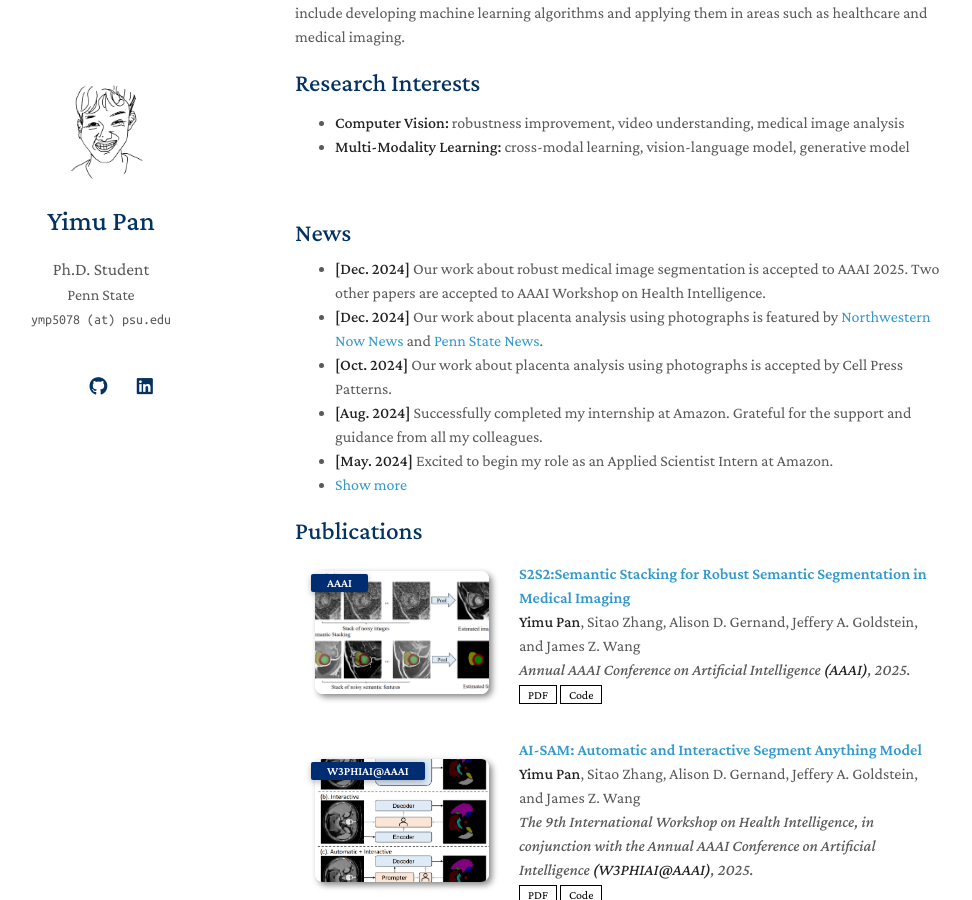
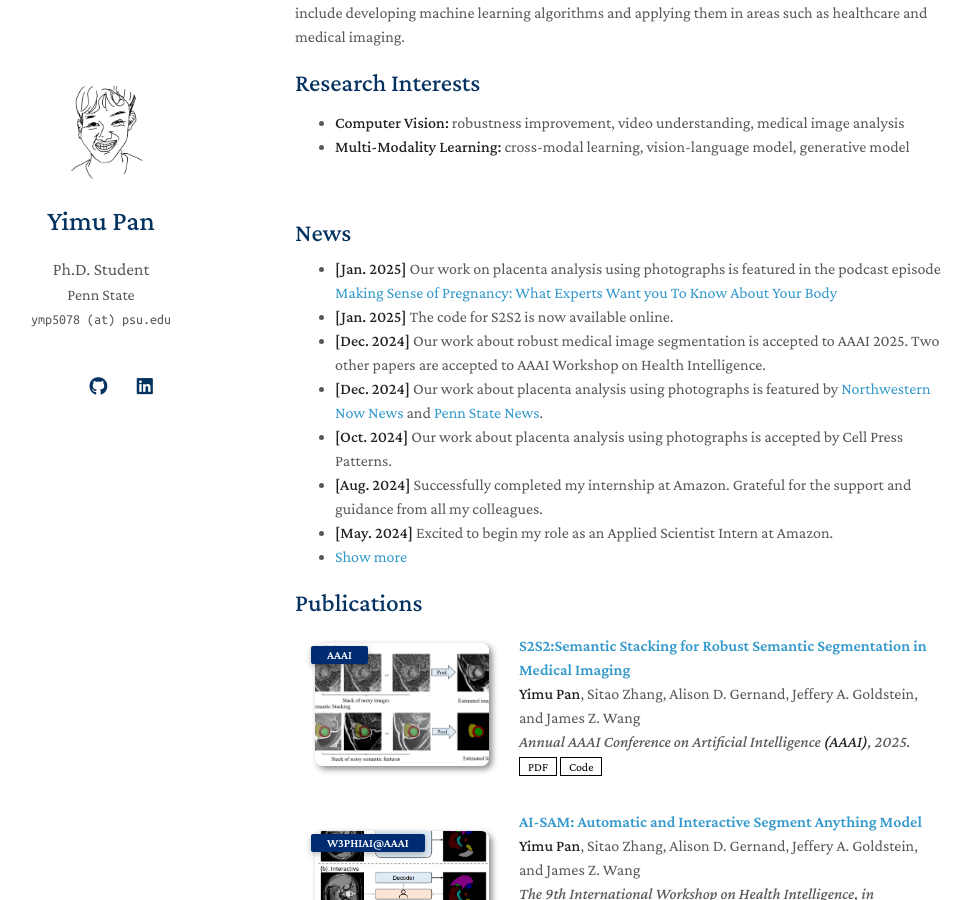
Before and after one commit to ymp5078/ymp5078.github.io, a Jekyll site: the page built from index.md, in a window 1280 px wide and 900 px high, scrolled down 320 px. Shown: the whole window, without its empty margins (175-1147 px from the left). Built offline with Jekyll 4.4.1, drawn with Linux system fonts in a browser that asks for light colours; a style sheet for code colours, icons or effects is not loaded; our own code applies the rules of GitHub Pages for plain Markdown files.

Commit message:
add news

```diff
--- a/_includes/news.md
+++ b/_includes/news.md
@@ -1,6 +1,8 @@
 <h2 style="margin: 60px 0px 10px;">News</h2>
 
 <ul>
+<li><strong>[Jan. 2025]</strong> Our work on placenta analysis using photographs is featured in the podcast episode <a href="https://podcasts.apple.com/us/podcast/unlocking-the-secrets-of-the-placenta-with/id1779600854?i=1000693920468">Making Sense of Pregnancy: What Experts Want you To Know About Your Body</a></li>
+<li><strong>[Jan. 2025]</strong> The code for S2S2 is now available online.</li>
 <li><strong>[Dec. 2024]</strong> Our work about robust medical image segmentation is accepted to AAAI 2025. Two other papers are accepted to AAAI Workshop on Health Intelligence.</li>
 <li><strong>[Dec. 2024]</strong> Our work about placenta analysis using photographs is featured by <a href="https://news.northwestern.edu/stories/2024/12/ai-tool-analyzes-placentas-at-birth-for-faster-detection-of-neonatal-maternal-problems/?fj=">Northwestern Now News</a> and <a href="https://www.psu.edu/news/research/story/placenta-assessment-tool-aims-improve-neonatal-maternal-care">Penn State News</a>.</li>
 <li><strong>[Oct. 2024]</strong> Our work about placenta analysis using photographs is accepted by Cell Press Patterns. </li>
```
